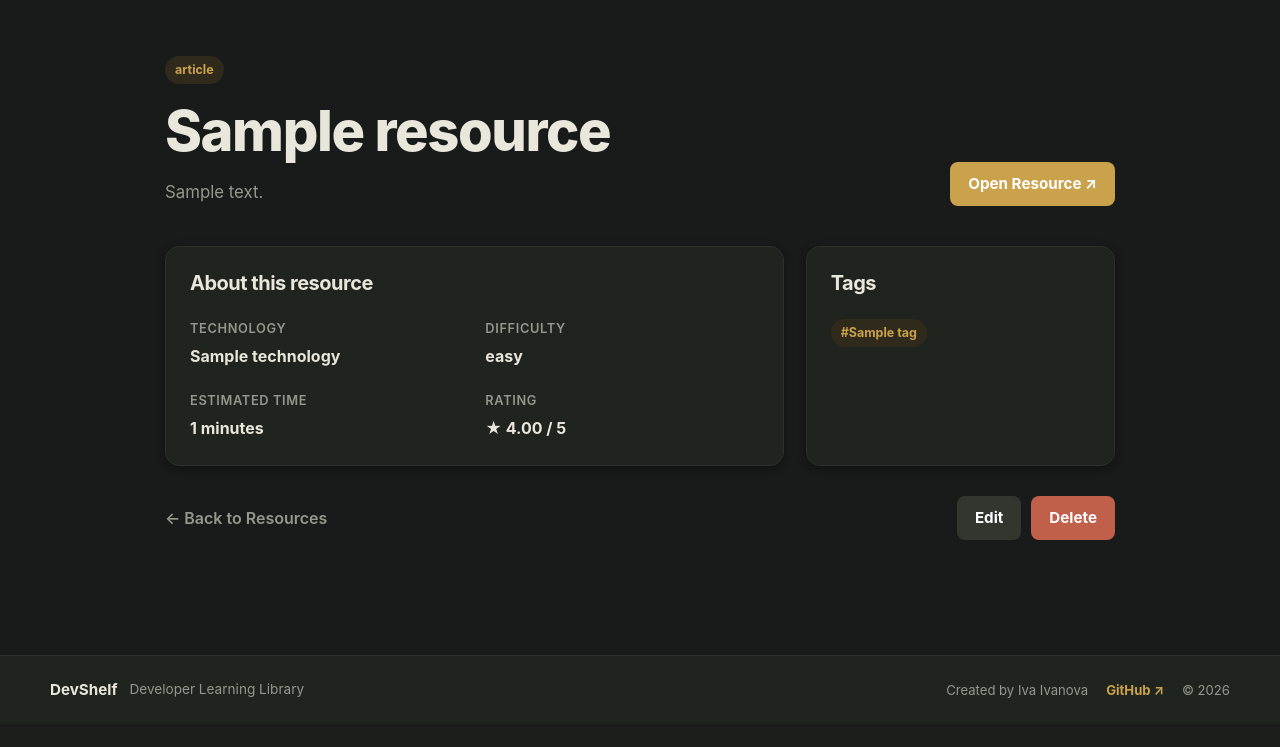
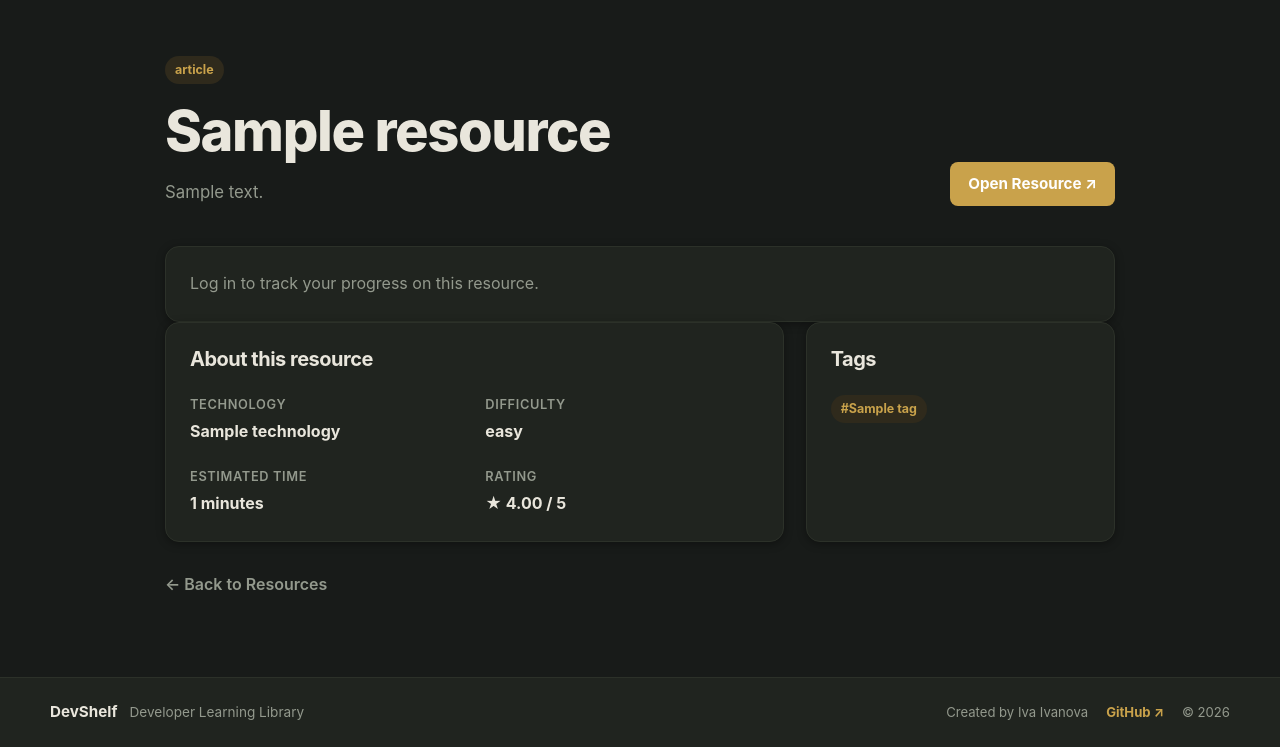
Before and after one commit to Ivanova-I/DevShelf, a Django app: page /resources/1/ in a window 1280 px wide. Shown: the part 73-820 px from the top of the page. Before the commit the page ends 771 px from the top, so only its background shows below. Run offline with Django 5.2, Linux system fonts and the light colour scheme; tables that the repository leaves empty hold one stand-in row (values such as "Sample post").

Commit message:
Add progress tracking for resources

```diff
--- a/resources/urls.py
+++ b/resources/urls.py
@@ -9,4 +9,6 @@ urlpatterns = [path('', views.resources_home, name='resources_home'),
                path('notes/<int:pk>/', views.note_detail, name='note_detail'),
                path('notes/create/', views.note_create, name='note_create'),
                path('notes/<int:pk>/edit/', views.note_edit, name='note_edit'),
-               path('notes/<int:pk>/delete/', views.note_delete, name='note_delete'),]
+               path('notes/<int:pk>/delete/', views.note_delete, name='note_delete'),
+               path('<int:pk>/progress/', views.progress_update, name='progress_update')
+               ]
--- a/resources/views.py
+++ b/resources/views.py
@@ -1,8 +1,11 @@
+
 from django.core.exceptions import PermissionDenied
+from django.views.decorators.http import require_POST
+from django.utils import timezone
 from django.db.models import ProtectedError
 from django.contrib.auth.decorators import login_required
 from django.shortcuts import render, get_object_or_404, redirect
-from .models import Resource, Note
+from .models import Resource, Note, Progress
 from .forms import ResourceForm, NoteForm, NoteEditForm
 from catalog.models import Technology
 
@@ -25,7 +28,12 @@ def resources_home(request):
 
 def resources_detail(request,pk):
     resource = get_object_or_404(Resource, pk=pk)
-    return render(request,'resources/resources_detail.html',{'resource':resource})
+
+    progress = None
+    if request.user.is_authenticated:
+        progress = Progress.objects.filter(user=request.user, resource=resource).first()
+    return render(request, 'resources/resources_detail.html', {'resource': resource, 'progress': progress})
+
 
 @login_required
 
@@ -117,3 +125,31 @@ def note_delete(request,pk):
             return render(request, 'resources/note_delete.html', {'note': note,
                                                                   'error':'This note cannot be deleted because it is used by one or more objects.'})
     return render(request, 'resources/note_delete.html',{'note':note})
+
+@login_required
+@require_POST
+def progress_update(request,pk):
+    resource = get_object_or_404(Resource, pk=pk)
+    new_status = request.POST.get('status')
+    valid_status = ['in progress', 'completed', 'not started']
+    if new_status not in valid_status:
+        return redirect('resources_detail',pk=resource.pk)
+    progress, created = Progress.objects.get_or_create(user= request.user, resource=resource,)
+    progress.status = new_status
+
+
+
+    if new_status == 'in progress':
+        if not  progress.started_at:
+            progress.started_at = timezone.now()
+        progress.completed_at = None
+
+
+    if new_status == 'completed':
+        progress.completed_at = timezone.now()
+
+    if new_status == 'not started':
+        progress.started_at = None
+        progress.completed_at = None
+    progress.save()
+    return redirect('resources_detail',pk=resource.pk)
--- a/templates/resources/resources_detail.html
+++ b/templates/resources/resources_detail.html
@@ -39,6 +39,31 @@
                     referrerpolicy="strict-origin-when-cross-origin"
                     allow="accelerometer; autoplay; clipboard-write; encrypted-media; gyroscope; picture-in-picture; web-share"
                     allowfullscreen></iframe>
+        </div>
+    {% endif %}
+
+
+    {% if user.is_authenticated %}
+        <div class="card progress-card">
+            <h2>Your progress</h2>
+
+            <p>
+                Status:
+                <strong>
+                    {% if progress %}{{ progress.get_status_display }}{% else %}Not Started{% endif %}
+                </strong>
+            </p>
+
+            <form method="post" action="{% url 'progress_update' resource.pk %}" class="form-actions">
+                {% csrf_token %}
+                <button class="button secondary-button" type="submit" name="status" value="not started">Not started</button>
+                <button class="button secondary-button" type="submit" name="status" value="in progress">In progress</button>
+                <button class="button" type="submit" name="status" value="completed">Mark as completed</button>
+            </form>
+        </div>
+    {% else %}
+        <div class="card progress-card">
+            <p>Log in to track your progress on this resource.</p>
         </div>
     {% endif %}
 
@@ -103,7 +128,7 @@
             ← Back to Resources
         </a>
 
-
+        {% if user.is_authenticated %}
             <div>
                 <a class="button secondary-button"
                    href="{% url 'resources_edit' resource.pk %}">
@@ -115,7 +140,7 @@
                     Delete
                 </a>
             </div>
-
+        {% endif %}
 
     </div>
 
```
Lines whose indentation alone changed are shown as unchanged.
